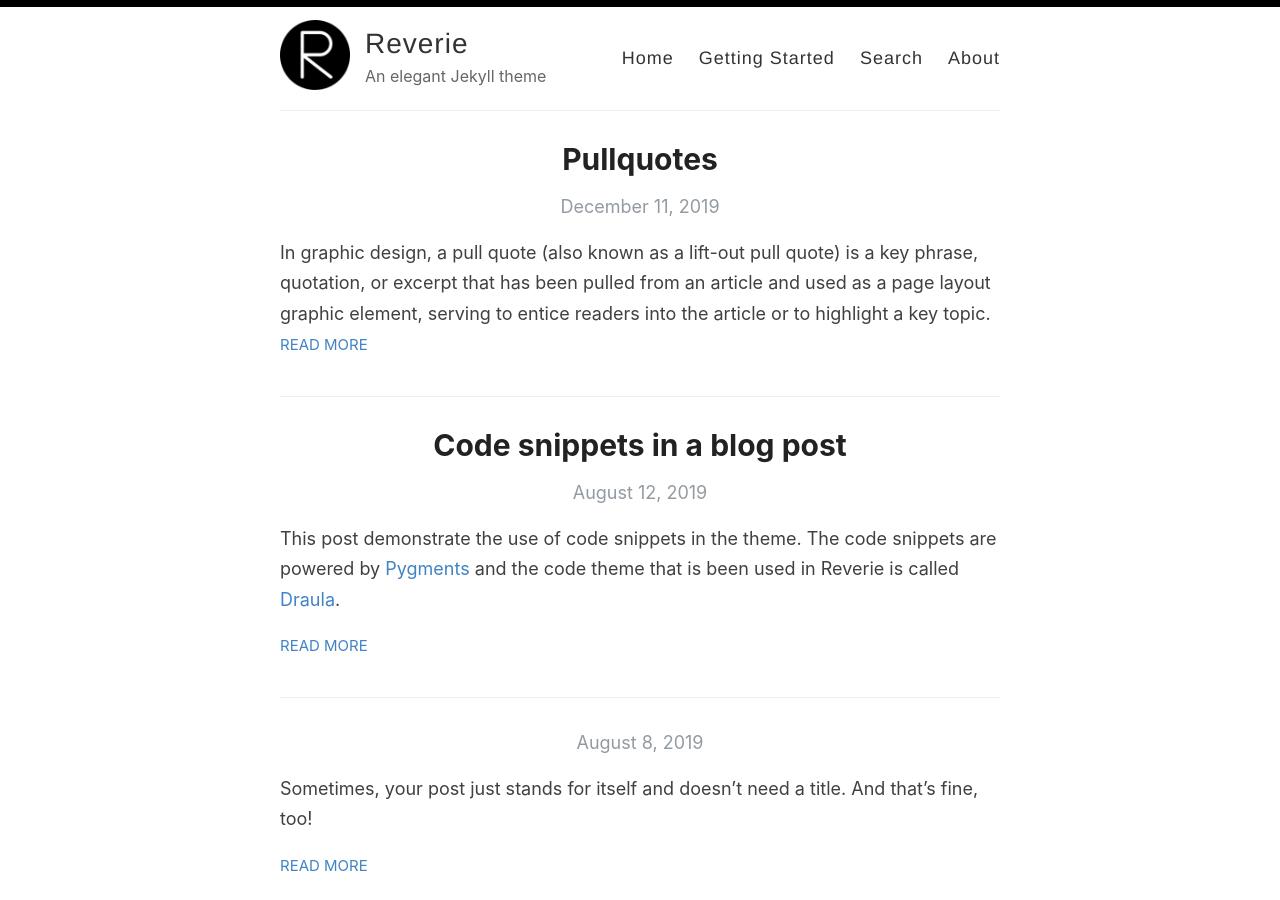
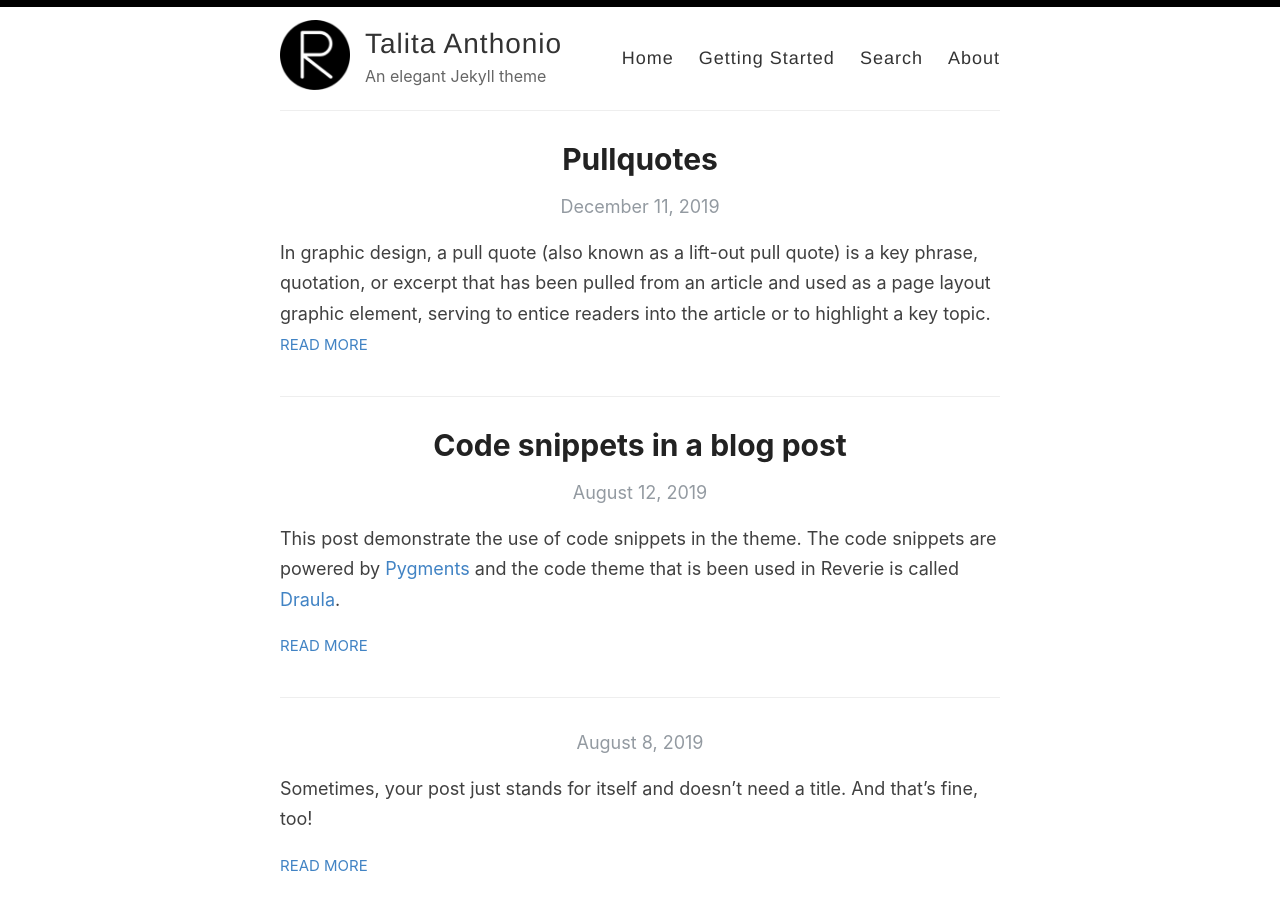
Before and after one commit to TalitaAnthonio/talita-anthonio.github.io, a Jekyll site: the page built from index.html, in a window 1280 px wide and 900 px high. Built offline with Jekyll 4.4.1, drawn with Linux system fonts in a browser that asks for light colours; the list of posts is cut into pages by our own code.

Commit message:
Update _config.yml

```diff
--- a/_config.yml
+++ b/_config.yml
@@ -3,10 +3,10 @@
 #
 
 # Name of your site (displayed in the header)
-name: Reverie
+name: Talita Anthonio
 
 # Name of the author
-author: Amit Merchant
+author: Talita Kloppenburg-Anthonio
 
 # Short bio or description (displayed in the header)
 description: An elegant Jekyll theme
```
